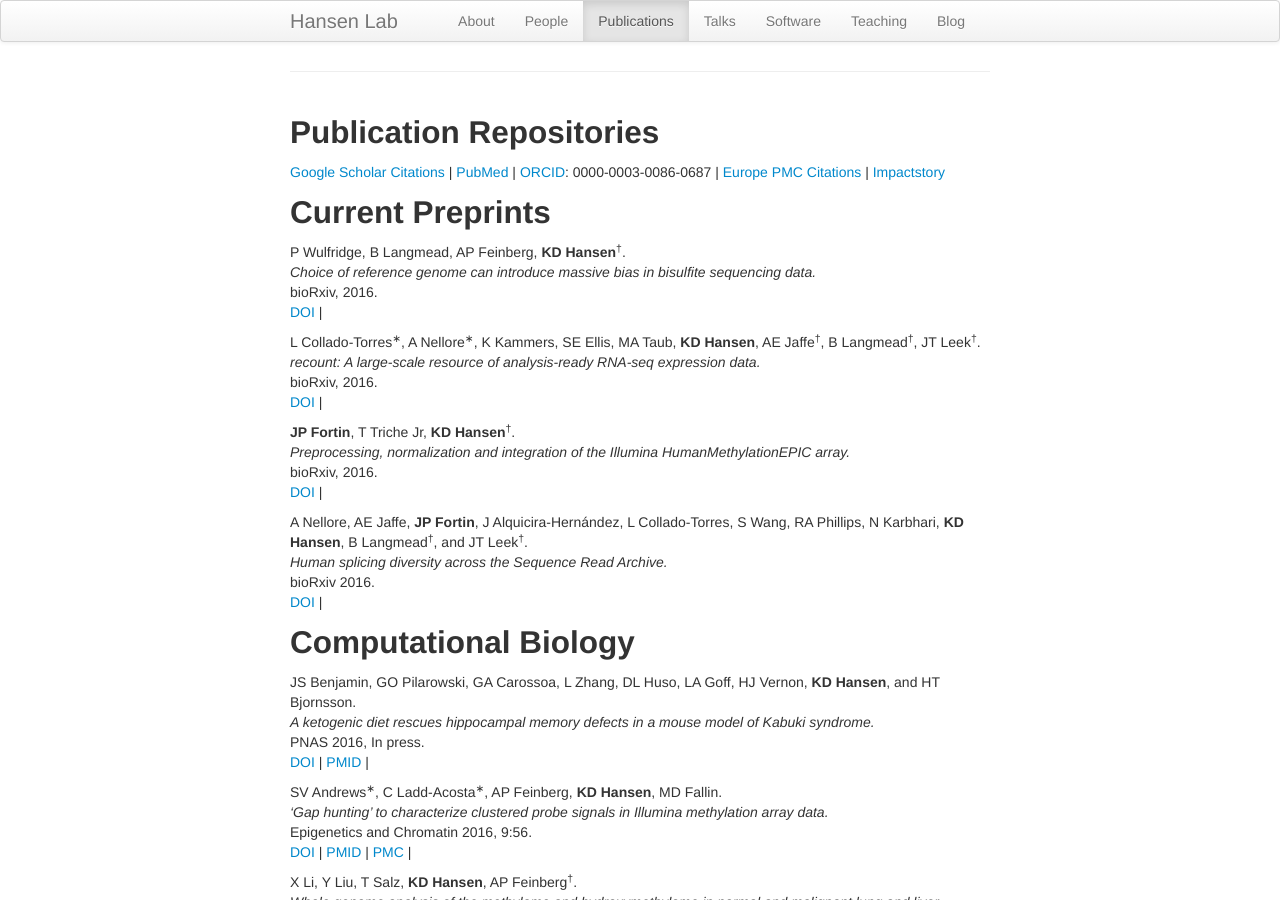
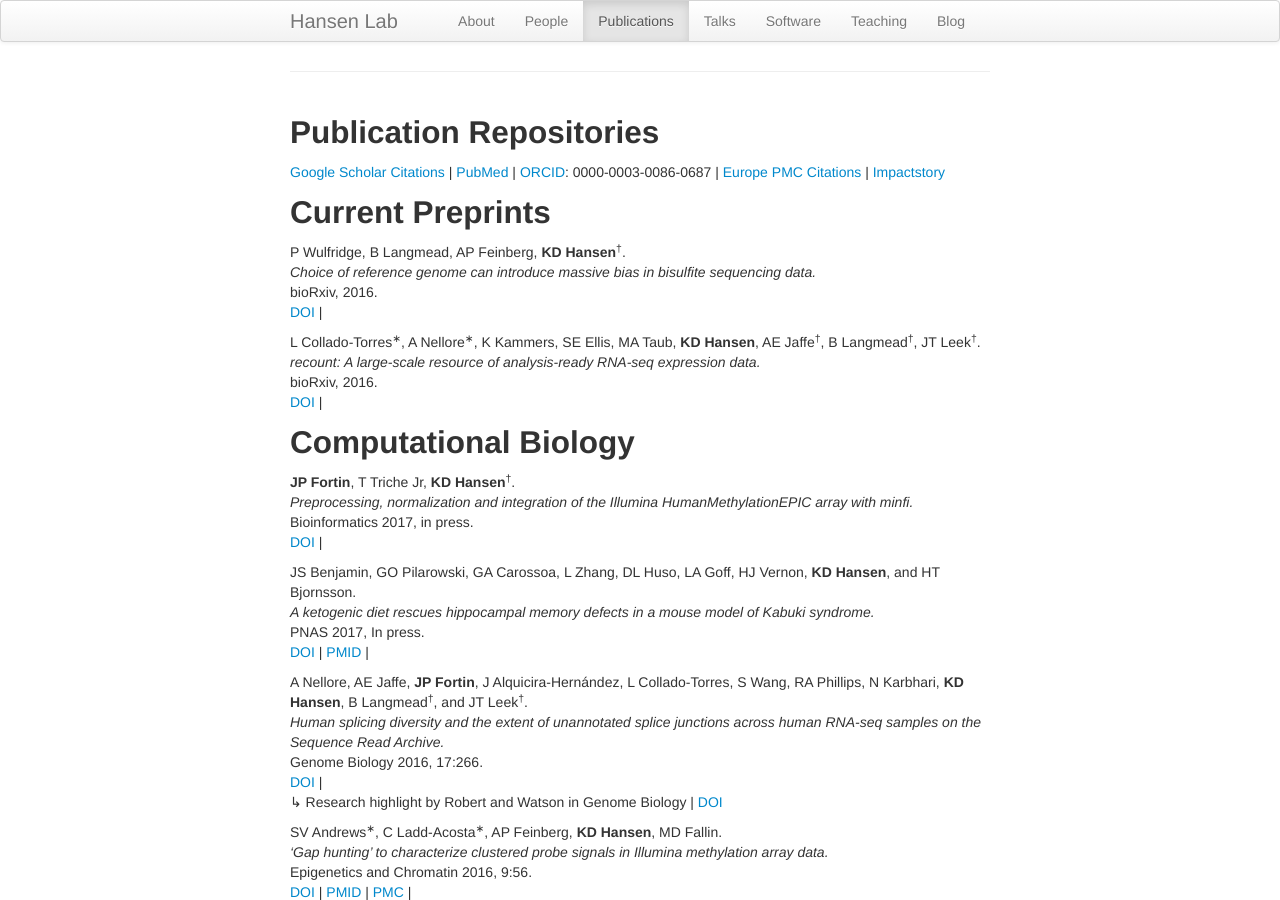
Before and after one commit to hansenlab/hansenlab.github.io, a Jekyll site: the page built from 02-pubs.md, in a window 1280 px wide and 900 px high. Built offline with Jekyll 4.4.1, drawn with Linux system fonts in a browser that asks for light colours; comment, search, counter and statistics services are not loaded; some of the changed text lies outside the part shown.

Commit message:
two new pubs

```diff
--- a/02-pubs.md
+++ b/02-pubs.md
@@ -30,25 +30,28 @@ L Collado-Torres<sup>&lowast;</sup>, A Nellore<sup>&lowast;</sup>, K Kammers, SE
 bioRxiv, 2016.<br />
 [DOI](https://doi.org/10.1101/068478) | <span data-badge-type="4" data-doi="10.1101/068478" data-hide-no-mentions="true" class="altmetric-embed"> </span><br />
 
-<b>JP Fortin</b>, T Triche Jr, <b>KD Hansen</b><sup>&dagger;</sup>.<br />
-<i>Preprocessing, normalization and integration of the Illumina HumanMethylationEPIC array.</i><br />
-bioRxiv, 2016.<br />
-[DOI](https://doi.org/10.1101/065490) | <span data-badge-type="4" data-doi="10.1101/065490" data-hide-no-mentions="true" class="altmetric-embed"> </span><br />
-
-A Nellore, AE Jaffe, <b>JP Fortin</b>, J Alquicira-Hernández, L Collado-Torres, S Wang, RA Phillips, N Karbhari, <b>KD Hansen</B>, B Langmead<sup>&dagger;</sup>, and JT Leek<sup>&dagger;</sup>.<br />
-<i>Human splicing diversity across the Sequence Read Archive.</i><br />
-bioRxiv 2016.<br />
-[DOI](https://doi.org/10.1101/038224) | <span data-badge-type="4" data-doi="10.1101/038224" data-hide-no-mentions="true" class="altmetric-embed"> </span><br />
-
 Computational Biology
 ---------------------
 
+<b>JP Fortin</b>, T Triche Jr, <b>KD Hansen</b><sup>&dagger;</sup>.<br />
+<i>Preprocessing, normalization and integration of the Illumina HumanMethylationEPIC array with minfi.</i><br />
+Bioinformatics 2017, in press.<br />
+[DOI](https://doi.org/10.1093/bioinformatics/btw691) |
+<span data-badge-type="4" data-doi="10.1093/bioinformatics/btw691" data-hide-no-mentions="true" class="altmetric-embed"> </span><br />
+
 JS Benjamin, GO Pilarowski, GA Carossoa, L Zhang, DL Huso, LA Goff, HJ Vernon, <b>KD Hansen</b>, and HT Bjornsson.<br />
 <i>A ketogenic diet rescues hippocampal memory defects in a mouse model of Kabuki syndrome.</i><br />
-PNAS 2016, In press.<br />
+PNAS 2017, In press.<br />
 [DOI](https://doi.org/10.1073/pnas.1611431114) |
 [PMID](http://www.ncbi.nlm.nih.gov/pubmed/27999180) |
 <span data-badge-type="4" data-doi="10.1073/pnas.1611431114" data-hide-no-mentions="true" class="altmetric-embed"> </span><br />
+
+A Nellore, AE Jaffe, <b>JP Fortin</b>, J Alquicira-Hernández, L Collado-Torres, S Wang, RA Phillips, N Karbhari, <b>KD Hansen</b>, B Langmead<sup>&dagger;</sup>, and JT Leek<sup>&dagger;</sup>.<br />
+<i>Human splicing diversity and the extent of unannotated splice junctions across human RNA-seq samples on the Sequence Read Archive.</i><br />
+Genome Biology 2016, 17:266.<br />
+[DOI](https://doi.org/10.1186/s13059-016-1118-6) |
+<span data-badge-type="4" data-doi="10.1186/s13059-016-1118-6" data-hide-no-mentions="true" class="altmetric-embed"> </span><br />
+&#8627; Research highlight by Robert and Watson in Genome Biology | [DOI](http://doi.org/10.1186/s13059-016-1121-y)
 
 SV Andrews<sup>&lowast;</sup>, C Ladd-Acosta<sup>&lowast;</sup>, AP Feinberg, <b>KD Hansen</b>, MD Fallin.<br />
 <i>'Gap hunting' to characterize clustered probe signals in Illumina methylation array data.</i><br />
@@ -396,6 +399,18 @@ Leanpub, 2016.<br />
 Published Preprints
 -------------------
 
+A Nellore, AE Jaffe, <b>JP Fortin</b>, J Alquicira-Hernández, L Collado-Torres, S Wang, RA Phillips, N Karbhari, <b>KD Hansen</B>, B Langmead<sup>&dagger;</sup>, and JT Leek<sup>&dagger;</sup>.<br />
+<i>Human splicing diversity across the Sequence Read Archive.</i><br />
+bioRxiv 2016.<br />
+[DOI](https://doi.org/10.1101/038224) | <span data-badge-type="4" data-doi="10.1101/038224" data-hide-no-mentions="true" class="altmetric-embed"> </span> |
+Published in Genome Biology 2016.
+
+<b>JP Fortin</b>, T Triche Jr, <b>KD Hansen</b><sup>&dagger;</sup>.<br />
+<i>Preprocessing, normalization and integration of the Illumina HumanMethylationEPIC array.</i><br />
+bioRxiv, 2016.<br />
+[DOI](https://doi.org/10.1101/065490) | <span data-badge-type="4" data-doi="10.1101/065490" data-hide-no-mentions="true" class="altmetric-embed"> </span> |
+Published in Bioinformatics 2017.
+
 SV Andrews, C Ladd-Acosta, AP Feinberg, <b>KD Hansen</b>, MD Fallin.<br />
 <i>'Gap hunting' to identify multimodal distributions of DNA methylation.</i><br />
 bioRxiv 2016.<br />
```
